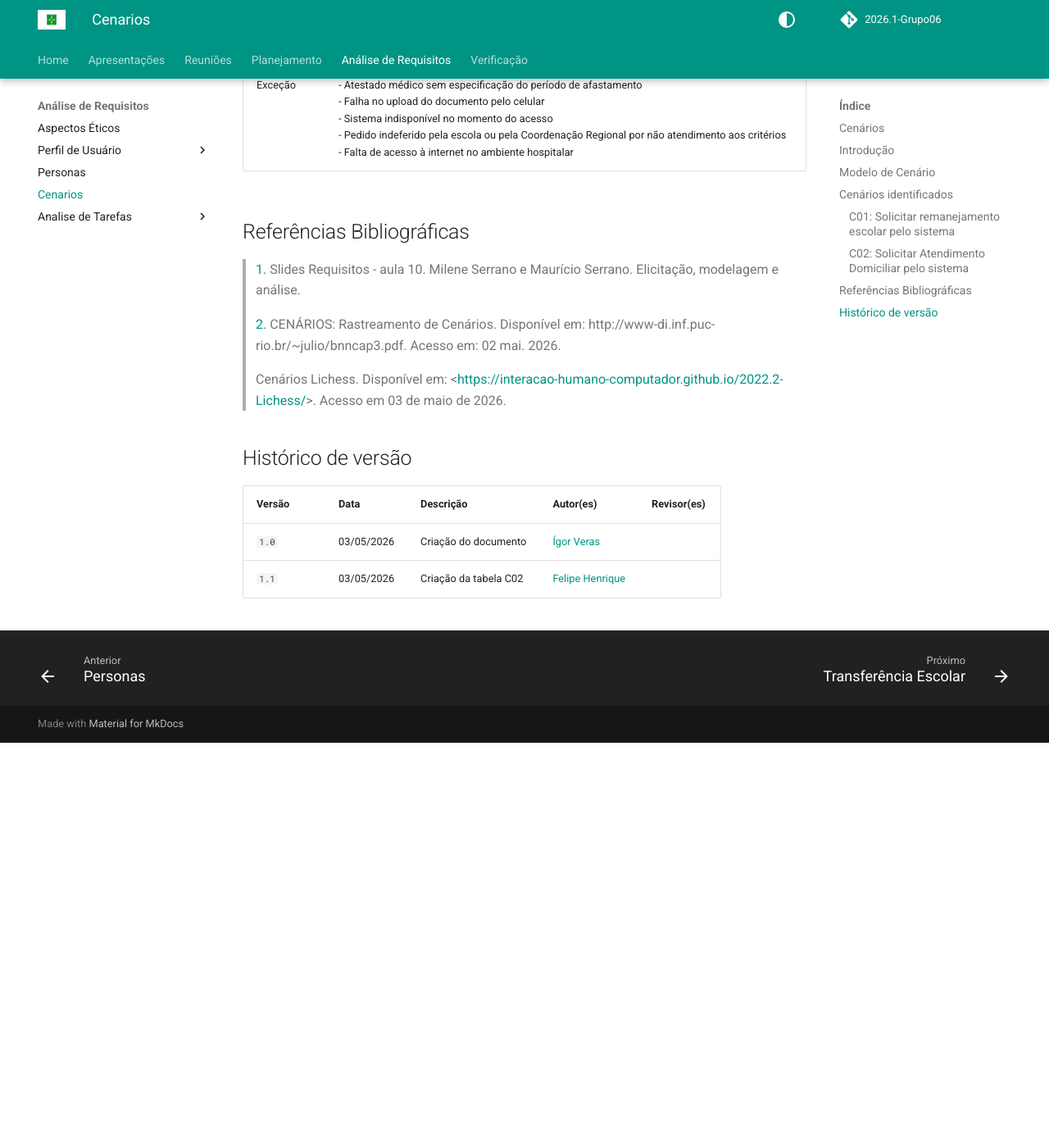
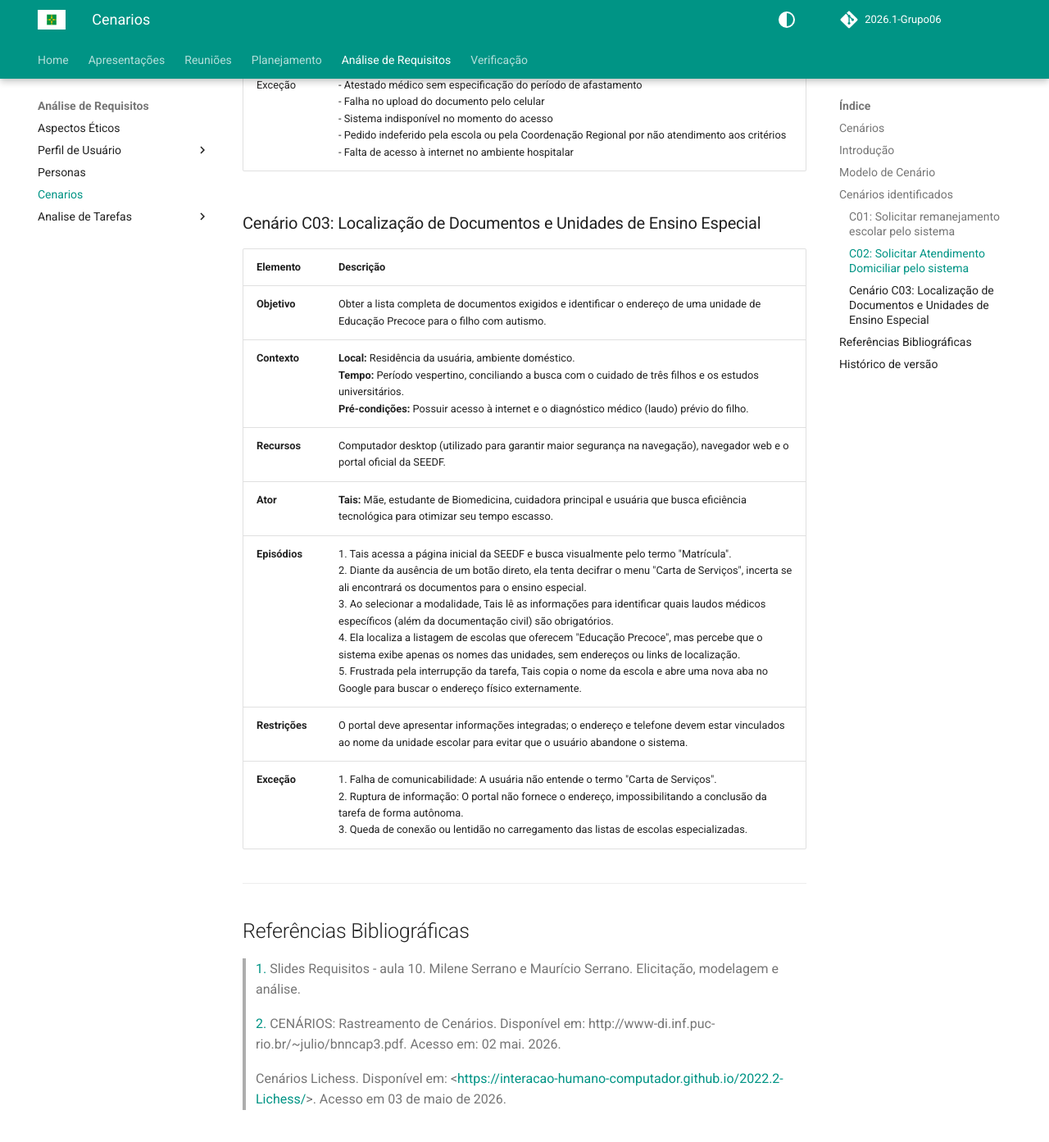
Before and after one commit to Interacao-Humano-Computador/2026.1-Grupo06, an MkDocs documentation site: the page built from docs/analise-de-requisitos/cenarios/cenarios.md, in a window 1280 px wide and 1400 px high, scrolled down 3124 px. Shown: the top 1393 px of the window at 82% size. Built offline with MkDocs 1.6.1 and Material for MkDocs 9.7.7, drawn with Linux system fonts in a browser that asks for light colours; comment, search, counter and statistics services are not loaded; before the commit the page ends 4030 px from its top, so only the background shows below that; some of the changed text lies outside the part shown.

Commit message:
add especial education cenarios

```diff
--- a/docs/analise-de-requisitos/cenarios/cenarios.md
+++ b/docs/analise-de-requisitos/cenarios/cenarios.md
@@ -50,6 +50,23 @@ Os cenários identificados foram determinados levando em consideração a Person
 | Restrições | - O atestado médico deve conter explicitamente o período de afastamento do estudante<br>- A solicitação deve ser feita imediatamente após a emissão do atestado, pois o início do atendimento depende da data de entrega<br>- A interface deve ser navegável e funcional em dispositivos móveis, incluindo situações de conexão instável |
 | Exceção | - Atestado médico sem especificação do período de afastamento<br>- Falha no upload do documento pelo celular<br>- Sistema indisponível no momento do acesso<br>- Pedido indeferido pela escola ou pela Coordenação Regional por não atendimento aos critérios<br>- Falta de acesso à internet no ambiente hospitalar |
 
+
+### Cenário C03: Localização de Documentos e Unidades de Ensino Especial
+
+
+| Elemento | Descrição |
+| :--- | :--- |
+| **Objetivo** | Obter a lista completa de documentos exigidos e identificar o endereço de uma unidade de Educação Precoce para o filho com autismo. |
+| **Contexto** | **Local:** Residência da usuária, ambiente doméstico. <br> **Tempo:** Período vespertino, conciliando a busca com o cuidado de três filhos e os estudos universitários. <br> **Pré-condições:** Possuir acesso à internet e o diagnóstico médico (laudo) prévio do filho. |
+| **Recursos** | Computador desktop (utilizado para garantir maior segurança na navegação), navegador web e o portal oficial da SEEDF. |
+| **Ator** | **Tais:** Mãe, estudante de Biomedicina, cuidadora principal e usuária que busca eficiência tecnológica para otimizar seu tempo escasso. |
+| **Episódios** | 1. Tais acessa a página inicial da SEEDF e busca visualmente pelo termo "Matrícula". <br> 2. Diante da ausência de um botão direto, ela tenta decifrar o menu "Carta de Serviços", incerta se ali encontrará os documentos para o ensino especial. <br> 3. Ao selecionar a modalidade, Tais lê as informações para identificar quais laudos médicos específicos (além da documentação civil) são obrigatórios. <br> 4. Ela localiza a listagem de escolas que oferecem "Educação Precoce", mas percebe que o sistema exibe apenas os nomes das unidades, sem endereços ou links de localização. <br> 5. Frustrada pela interrupção da tarefa, Tais copia o nome da escola e abre uma nova aba no Google para buscar o endereço físico externamente. |
+| **Restrições** | O portal deve apresentar informações integradas; o endereço e telefone devem estar vinculados ao nome da unidade escolar para evitar que o usuário abandone o sistema. |
+| **Exceção** | 1. Falha de comunicabilidade: A usuária não entende o termo "Carta de Serviços". <br> 2. Ruptura de informação: O portal não fornece o endereço, impossibilitando a conclusão da tarefa de forma autônoma. <br> 3. Queda de conexão ou lentidão no carregamento das listas de escolas especializadas. |
+
+
+---
+
 ## Referências Bibliográficas
 
 > <a id="REF1">1.</a> Slides Requisitos - aula 10. Milene Serrano e Maurício Serrano. Elicitação, modelagem e análise.
@@ -64,3 +81,4 @@ Os cenários identificados foram determinados levando em consideração a Person
 | ------ | ---------- | --------------------- | -------------------------------------------- | ----------- |
 | `1.0`  | 03/05/2026 | Criação do documento  | [Ígor Veras](https://github.com/igorvdaniel) |             |
 | `1.1`  | 03/05/2026 | Criação da tabela C02 | [Felipe Henrique](https://github.com/fhenrique77)|         |
+| `1.2`  | 03/05/2026 | Criação da tabela C03 | [Luara Cristiana](https://github.com/luacristiana)|         |
```
